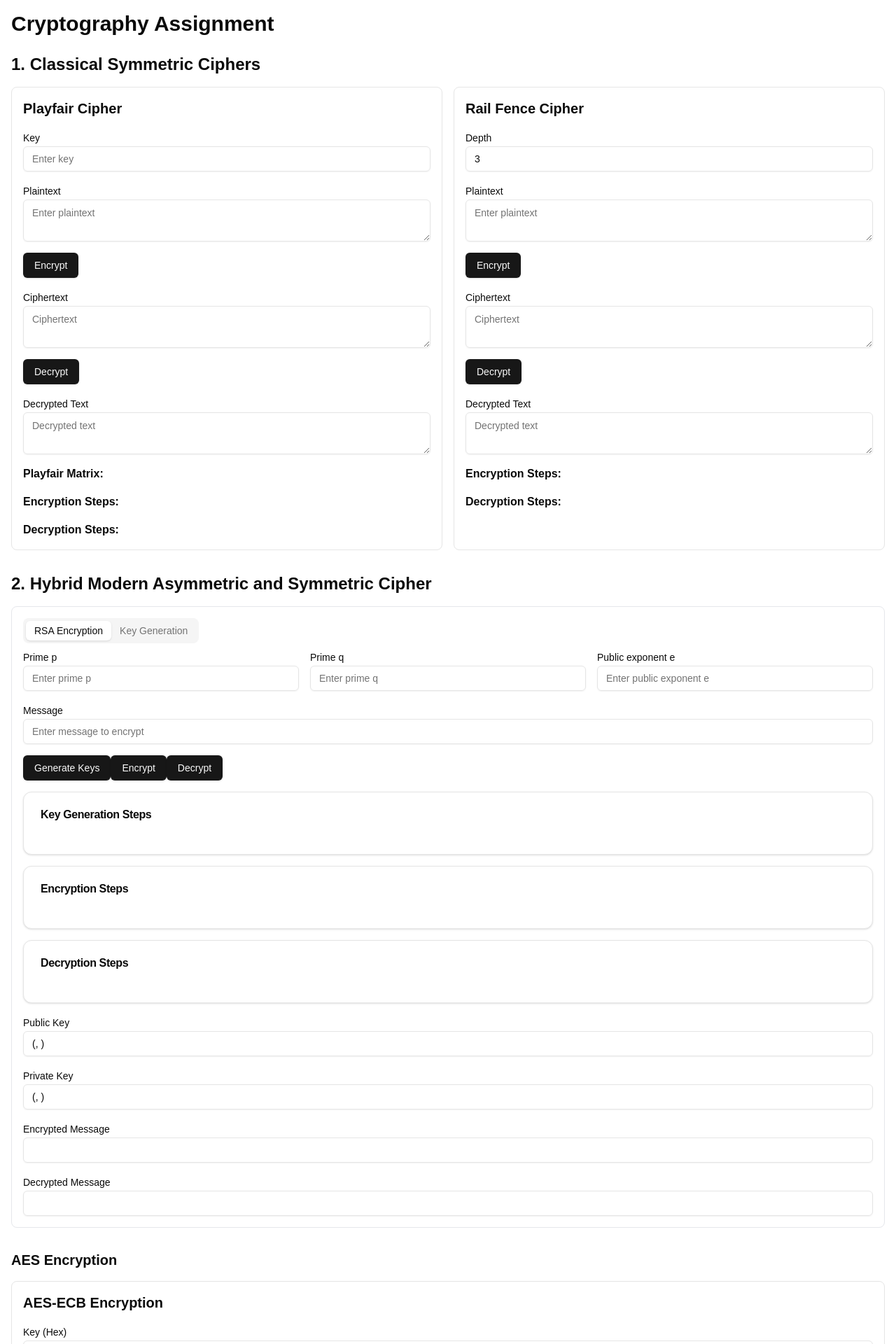
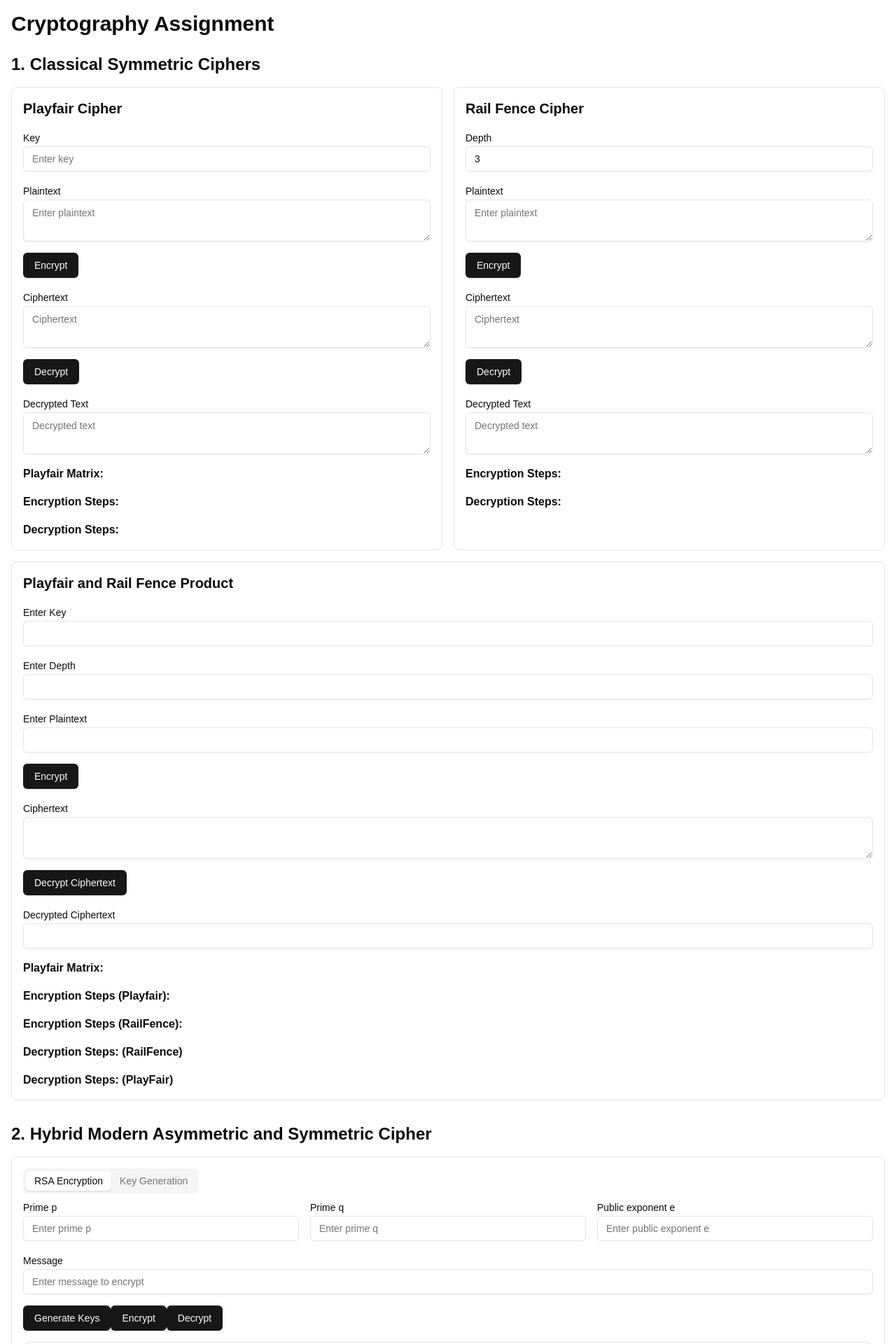
Before and after one commit to Saply/ccs6314-assignment, a Next.js app in the folder src/: page / in a window 1280 px wide. Shown: the top 1920 px of the page at 70% size. Built offline with nearby package versions, Linux system fonts and the light colour scheme.

Commit message:
add back playfair railfence product

```diff
--- a/src/app/page.tsx
+++ b/src/app/page.tsx
@@ -3,6 +3,7 @@
 import RSAEncryption from "@/components/RSAEncryption"
 import KeyGeneration from "@/components/KeyGeneration"
 import AESEncryption from "@/components/AESEncryption"
+import PlayFairRailFenceProduct from "@/components/PlayFairRailFenceProduct"
 import { Tabs, TabsContent, TabsList, TabsTrigger } from "@/components/ui/tabs"
 
 export default function Home() {
@@ -12,10 +13,11 @@
 
       <section className="mb-8">
         <h2 className="text-2xl font-semibold mb-4">1. Classical Symmetric Ciphers</h2>
-        <div className="grid grid-cols-1 md:grid-cols-2 gap-4">
+        <div className="grid grid-cols-1 md:grid-cols-2 gap-4 pb-4">
           <PlayfairCipher />
           <RailFenceCipher />
         </div>
+        <PlayFairRailFenceProduct/>
       </section>
 
       <section className="mb-8">
--- a/src/components/PlayFairRailFenceProduct.tsx
+++ b/src/components/PlayFairRailFenceProduct.tsx
@@ -102,7 +102,7 @@
           ))}
         </div>
         <div>
-          <h4 className="font-semibold">Decryption Steps: (Railfence)</h4>
+          <h4 className="font-semibold">Decryption Steps: (RailFence)</h4>
           {decryptionSteps.map((step, index) => (
             <pre key={`decrypt-${index}`} className="whitespace-pre-wrap bg-gray-100 p-2 rounded mt-2">
               {step}
--- a/src/components/PlayfairCipher.tsx
+++ b/src/components/PlayfairCipher.tsx
@@ -9,10 +9,11 @@
 export const generatePlayfairMatrix = (key: string): { matrix: string[][]; steps: string[] } => {
   const alphabet = "ABCDEFGHIKLMNOPQRSTUVWXYZ"
   const uniqueChars = Array.from(new Set(key.toUpperCase().replace(/J/g, "I") + alphabet))
+  console.log(uniqueChars)
   const matrix = Array.from({ length: 5 }, (_, i) => uniqueChars.slice(i * 5, (i + 1) * 5))
 
   const steps = [
-    `Key: ${key}`,
+    `Key: ${key.toUpperCase()}`,
     `Unique characters: ${uniqueChars.join("")}`,
     "Playfair Matrix:",
     matrix.map((row) => row.join(" ")).join("\n"),
```
